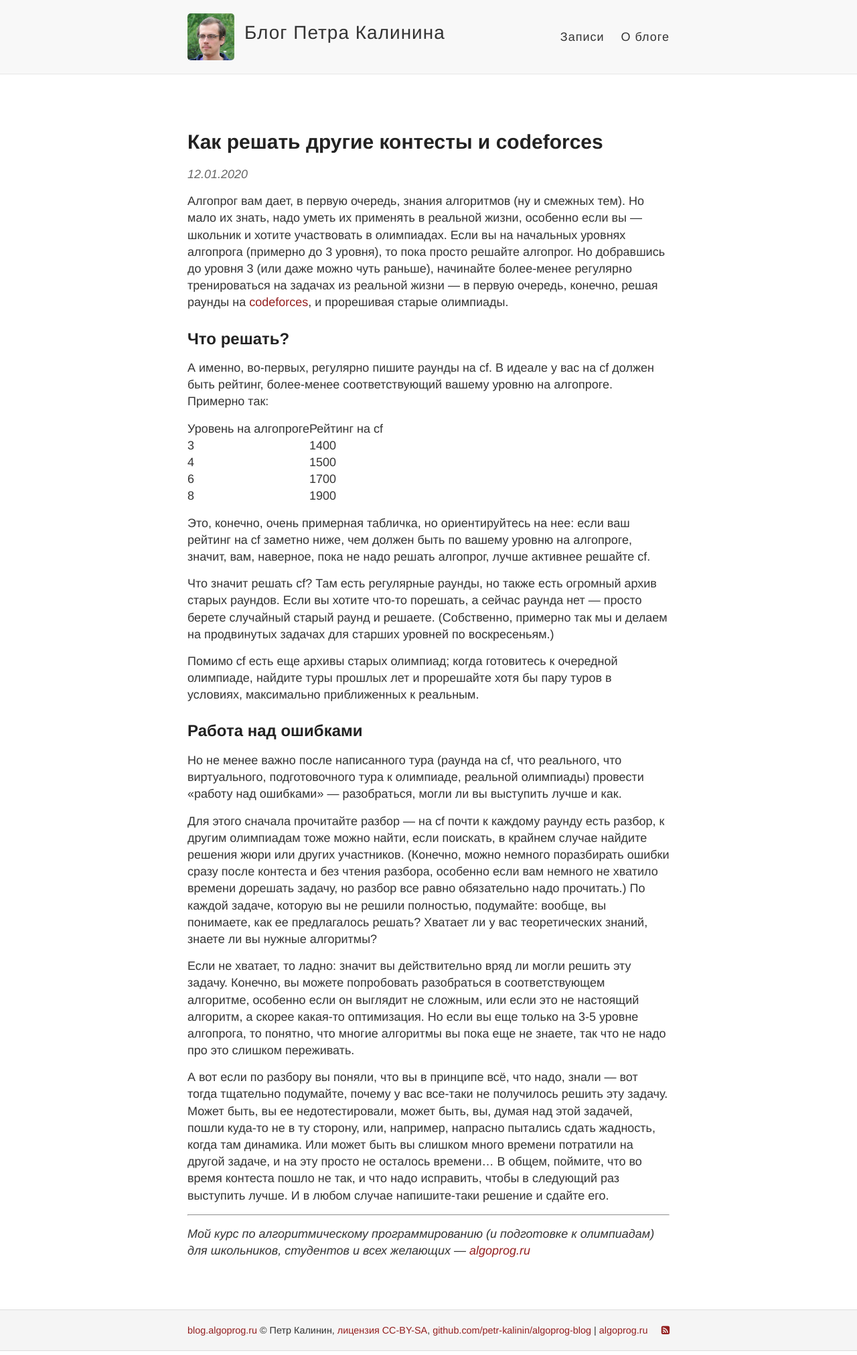
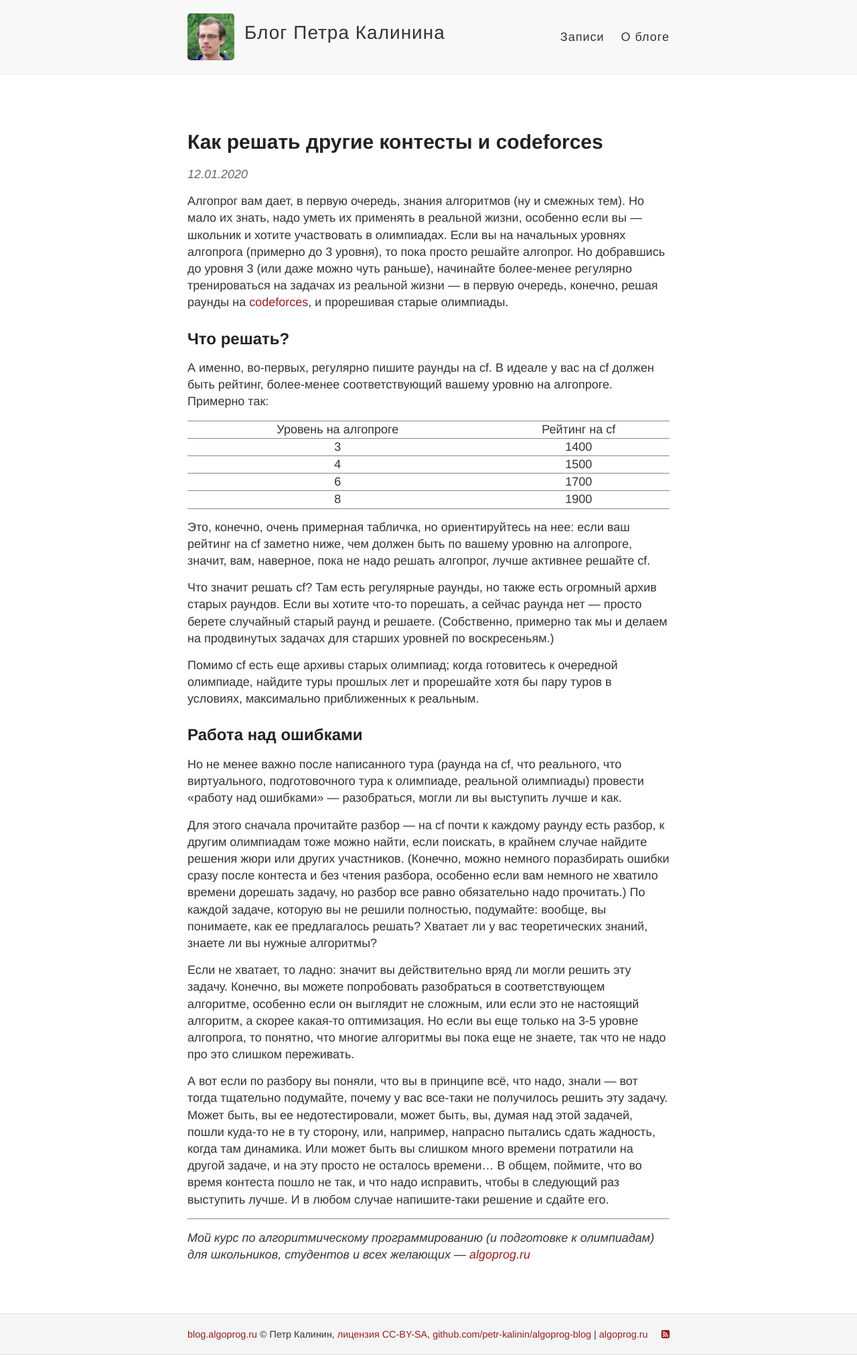
Before and after one commit to petr-kalinin/algoprog-blog, a Jekyll site: the page built from _posts/2020-01-12-other-contests.md, in a window 1280 px wide. Shown: the whole page at 67% size. Built offline with Jekyll 4.4.1, drawn with Linux system fonts in a browser that asks for light colours.

Commit message:
Fixed table style

```diff
--- a/_sass/main.scss
+++ b/_sass/main.scss
@@ -16,3 +16,10 @@ body {
 .panel-heading a {
     cursor: pointer;
 }
+table {
+    width: 100%;
+    border-top: 1px solid #888888;
+}
+tr, th {
+    border-bottom: 1px solid #888888;
+}
--- /dev/null
+++ b/_sass/table.scss
@@ -0,0 +1,8 @@
+table {
+    width: 100%;
+    border-top: 1px solid #888888;
+}
+tr, th {
+    border-bottom: 1px solid #888888;
+    text-align: center;
+}
--- a/style.scss
+++ b/style.scss
@@ -7,6 +7,7 @@
 
 @import "reset";
 @import "variables";
+@import "table";
 // Syntax highlighting @import is at the bottom of this file
 
 /**************/
```
